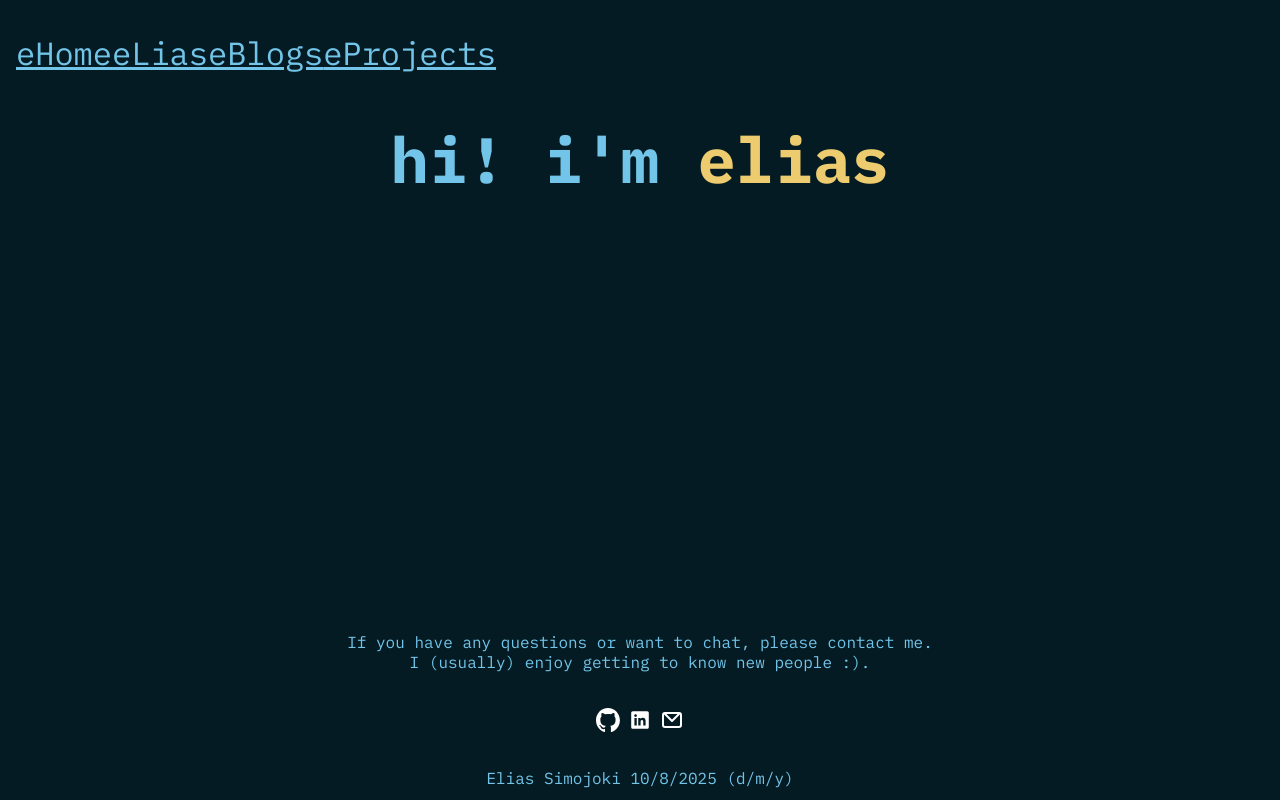
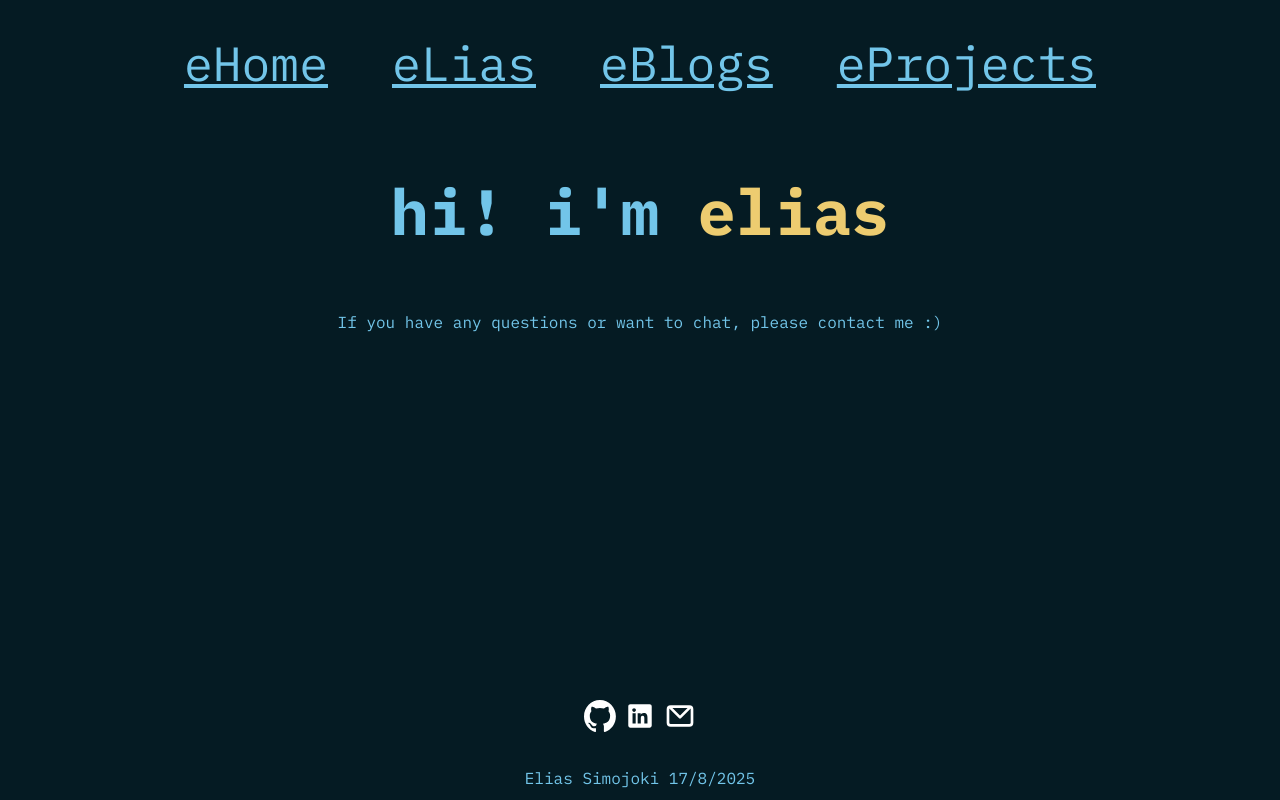
Before and after one commit to MojoLake/eSite, a SvelteKit app: page / in a window 1280 px wide. Built offline with nearby package versions, Linux system fonts and the light colour scheme.

Commit message:
Fix flickering

```diff
--- a/src/lib/components/Contact.svelte
+++ b/src/lib/components/Contact.svelte
@@ -7,7 +7,7 @@
     }
 
     .link-list img {
-        height: 1.5rem;
+        height: 2rem;
     }
 
     li {
--- a/src/lib/components/DesktopNavList.svelte
+++ b/src/lib/components/DesktopNavList.svelte
@@ -6,16 +6,18 @@
     .desktop-nav {
         /* For the nav*/
         --nav-margin-top: 2rem;
-        --nav-padding: 0 1rem;
+        --nav-padding: 0 0rem;
 
         /* For the ul*/
         --nav-ul-display: flex;
-        --nav-justify-content: space-evenly;
+        --nav-ul-justify-content: center;
         --nav-ul-padding: 0;
         --nav-ul-margin: 0;
+        --nav-ul-gap: 4rem;
+        --nav-flex-wrap: wrap;
 
         /* For the li*/
-        --nav-li-font-size: 2rem;
+        --nav-li-font-size: 3rem;
     }
 </style>
 
--- a/src/lib/components/Footnote.svelte
+++ b/src/lib/components/Footnote.svelte
@@ -8,4 +8,4 @@
     }
 </style>
 
-<p class="footnote">Elias Simojoki 10/8/2025 (d/m/y)</p>
+<p class="footnote">Elias Simojoki 17/8/2025</p>
--- a/src/lib/components/MobileNavList.svelte
+++ b/src/lib/components/MobileNavList.svelte
@@ -1,5 +1,7 @@
 <script>
     import NavList from '$lib/components/NavList.svelte';
+
+    export let onClick;
 </script>
 
 <style>
@@ -17,5 +19,5 @@
 </style>
 
 <div class="mobile-nav">
-    <NavList />
+    <NavList onClick={onClick}/>
 </div>
--- a/src/lib/components/NavList.svelte
+++ b/src/lib/components/NavList.svelte
@@ -1,9 +1,24 @@
+<script>
+    export let onClick;
+
+   let items = [
+        { text: 'eHome', href: '/' },
+        { text: 'eLias', href: '/elias' },
+        { text: 'eBlogs', href: '/blogs' },
+        { text: 'eProjects', href: '/projects' },
+    ];
+
+</script>
+
 <nav>
     <ul>
-        <li><a href="/">eHome</a></li>
-        <li><a href="/elias">eLias</a></li>
-        <li><a href="/blogs">eBlogs</a></li>
-        <li><a href="/projects">eProjects</a></li>
+        {#each items as item}
+            <li>
+                <a href={item.href} on:click={onClick}>
+                    {item.text}
+                </a>
+            </li>
+        {/each}
     </ul>
 </nav>
 
@@ -24,6 +39,7 @@
         padding: var(--nav-ul-padding);
         margin: var(--nav-ul-margin);
         height: var(--nav-ul-height);
+        gap: var(--nav-ul-gap);
     }
 
     li {
--- a/src/routes/+layout.svelte
+++ b/src/routes/+layout.svelte
@@ -1,4 +1,6 @@
 <script lang="ts">
+    import { browser } from '$app/environment';
+
     import '../app.css';
     let { children } = $props();
 
@@ -6,25 +8,37 @@
     import { fly } from 'svelte/transition';
 
     import Icon from '$lib/components/Icon.svelte';
-    import DeskTopNavList from '$lib/components/DesktopNavList.svelte';
+    import DesktopNavList from '$lib/components/DesktopNavList.svelte';
     import MobileNavList from '$lib/components/MobileNavList.svelte';
     import Contact from '$lib/components/Contact.svelte';
     import Footnote from '$lib/components/Footnote.svelte';
 
-    let desktop = $state(false);
+    const initialDesktop = browser
+        ? window.matchMedia('(min-width: 930px)').matches
+        : false;
+
+    let desktop = $state(initialDesktop);
     let navbar_open = $state(false);
 
     const handleMenuClick = () => {
         navbar_open = !navbar_open;
     }
 
+    const handleNameClick = () => {
+        navbar_open = false;
+    };
+
     $effect(() => {
-        const mql = window.matchMedia('(min-width: 777px)');
+        const mql = window.matchMedia('(min-width: 930px)');
 
         desktop = mql.matches;
 
         const handler = (e: MediaQueryListEvent) => {
             desktop = e.matches;
+            if (desktop) {
+                // Desktop does not have a navbar
+                navbar_open = false;
+            }
         };
 
         mql.addEventListener('change', handler);
@@ -36,7 +50,9 @@
 
 <style>
     :global(html, body) {
-        height: 100%;
+        display: flex;
+        flex-direction: column;
+        min-height: 100vh;
         margin: 0;
     }
 
@@ -49,6 +65,8 @@
     }
 
     main {
+        display: flex;
+        flex-direction: column;
         flex: 1;
     }
 
@@ -56,11 +74,17 @@
         color: var(--primary-text-colour);
     }
 
+    .content-shell {
+        position: relative;
+        flex: 1;
+        min-height: 0;
+    }
 
-   .bottom-text {
-        text-align: center;
-        font-size: 1.0rem;
-   }
+    .page-content {
+        height: 100%;
+    }
+
+
 
     .menu-button {
         color: var(--primary-text-colour);
@@ -83,20 +107,27 @@
     }
 
     .mobile-nav-overlay {
-        display: flex;
-        justify-content: center;
+        position: absolute;
+        inset: 0;
+        background-color: var(--background-colour);
     }
 
 
 </style>
 
 <main>
-    {#if !desktop}
 
+    {#if desktop}
+        <DesktopNavList />
+    {:else}
         <div>
             <nav class="mobile-nav">
-                <a href="/">
-                  <p class="mobile-elias"><span style="color: var(--secondary-text-colour)">elias</span> simojoki </p>
+                <a href="/" onclick={handleNameClick}>
+                {#if navbar_open}
+                      <p class="mobile-elias">elias<span style="color: var(--secondary-text-colour)">&nbsp;simojoki</span></p>
+                {:else}
+                      <p class="mobile-elias"><span style="color: var(--secondary-text-colour)">elias</span> simojoki </p>
+                {/if}
                 </a>
 
                 <button class="menu-button" onclick={handleMenuClick}>
@@ -104,31 +135,22 @@
                 </button>
             </nav>
         </div>
+    {/if}
 
-        <!-- We have to check whether the navbar is open or not. -->
+    <!-- We have to check whether the navbar is open or not. -->
+    <div class="content-shell" class:locked={navbar_open}>
         {#if navbar_open}
-            <div class="mobile-nav-overlay" transition:fade={{ duration: 180 }}>
-            <!-- <div class="mobile-nav-overlay" transition:fly={{ y: 8, duration: 200 }}> -->
-                <MobileNavList/>
+            <div class="mobile-nav-overlay" transition:fade={{ duration: 300 }}>
+            <!-- <div class="mobile-nav-overlay" transition:fly={{ y: 8, duration: 350 }}> -->
+                <MobileNavList onClick={handleNameClick}/>
             </div>
         {/if}
 
-    {:else}
-      <DeskTopNavList/>
-    {/if}
-
-
-    {#if desktop || !navbar_open}
-        {@render children?.()}
-    {/if}
+        <div class="page-content" aria-hidden={navbar_open}>
+            {@render children?.()}
+        </div>
+    </div>
 </main>
 
-{#if desktop || !navbar_open}
-    <p class="bottom-text">
-        If you have any questions or want to chat, please contact me.<br>I (usually)
-        enjoy getting to know new people :).
-    </p>
-
-{/if}
 <Contact/>
 <Footnote/>
--- a/src/routes/+page.svelte
+++ b/src/routes/+page.svelte
@@ -5,16 +5,22 @@
    h1 {
         text-align: center;
         font-size: 4rem;
+        white-space: normal;
+        overflow-wrap: break-word;
    }
 
    .home {
-    display: flex;
-    flex-direction: column;
-    align-items: center;
-    max-width: 50rem;
-    margin: 0 auto;
+        display: flex;
+        flex-direction: column;
+        align-items: center;
+        max-width: 50rem;
+        margin: 2rem auto;
    }
 
+   .bottom-text {
+        text-align: center;
+        font-size: 1.0rem;
+   }
 
 </style>
 
@@ -22,5 +28,7 @@
 <div class="home">
     <h1>hi! i'm&nbsp;<span style="color: var(--secondary-text-colour)">elias</span></h1>
 
-
+    <p class="bottom-text">
+        If you have any questions or want to chat, please contact me :)
+    </p>
 </div>
--- a/src/routes/elias/+page.svelte
+++ b/src/routes/elias/+page.svelte
@@ -1 +1,3 @@
+
+
 <h1>elias</h1>
```
